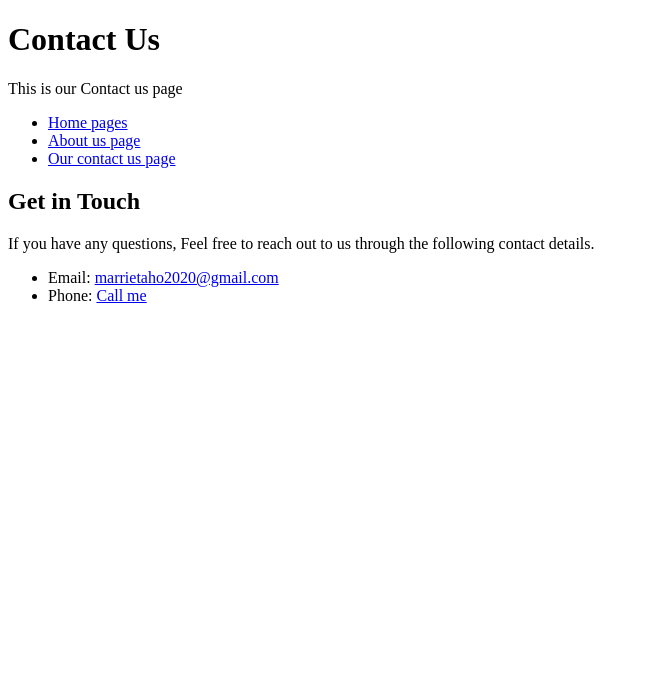
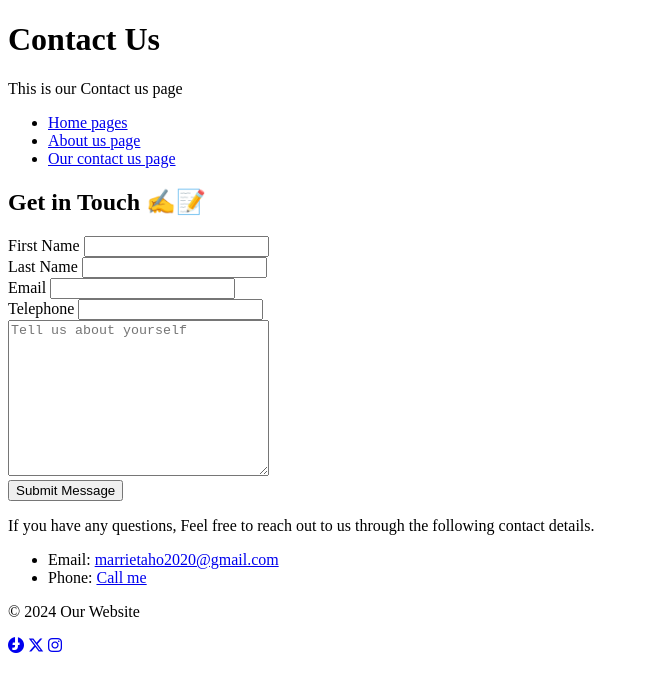
Before and after one commit to marriet-aho/T4G_homework3, a plain HTML site: page pages/contactus.html in a window 1280 px wide. Shown: the whole page, without its empty margins (0-645 px from the left). Drawn offline with Linux system fonts and the light colour scheme.

Commit message:
adding all files

```diff
--- a/pages/contactus.html
+++ b/pages/contactus.html
@@ -4,6 +4,7 @@
     <meta charset="UTF-8">
     <meta name="viewport" content="width=device-width, initial-scale=1.0">
     <title>Document</title>
+    <script src="https://kit.fontawesome.com/70fa4cdfd0.js" crossorigin="anonymous"></script>
 </head>
 <body>
     <h1>Contact Us</h1>
@@ -15,12 +16,37 @@
             <li><a href="pages/contactus.html">Our contact us page</a></li>
         </ul>
     </nav>
-    <h2>Get in Touch </h2>
-    <p>If you have any questions, Feel free to reach out to us through the following contact details.
+    <h2>Get in Touch ✍️📝</h2>
+    <form>
+        <div>
+        <label for="First Name">First Name</label>
+        <input type="text" required> </div>
+        <div>
+        <label for="Last Name">Last Name</label>
+        <input type="text" required></div>
+        <div>
+            <label for="Email">Email</label>
+                <input type="email" name="" id="" required>
+        </div>
+        <div>
+        <label for="Telephone">Telephone</label>
+    <input type="tel" name="" id="" required>
+</div>
+        <div>
+            <textarea name="" id="" placeholder="Tell us about yourself "cols="30"rows="10" ></textarea>
+        </div>
+        <input type="submit" value="Submit Message" required>
+        <p>If you have any questions, Feel free to reach out to us through the following contact details.
         <ul>
             <li>Email: <a href="https://www.google.com/gmail/about/">marrietaho2020@gmail.com</a></li>
             <li>Phone: <a href="tel:+233248190815">Call me</a></li>
-        </ul>
-    </p>
+        </ul> © 2024 Our Website </p>
+
+    <footer>
+        <a href="https://web.facebook.com/help/668969529866328?_rdc=1&_rdr#"><i class="fa-brands fa-facebook fa-spin"></i></a>
+        <a href="https://x.com/?lang=en"><i class="fa-brands fa-x-twitter fa-bounce"></i></a>
+        <a href="https://www.instagram.com/unsplash/?hl=en"><i class="fa-brands fa-instagram fa-beat"></i></a>
+    </footer>
+</form>
 </body>
 </html>
```
Also changed, not shown: index.html (+8 -1 lines), pages/aboutus.html (+8 -1 lines).
